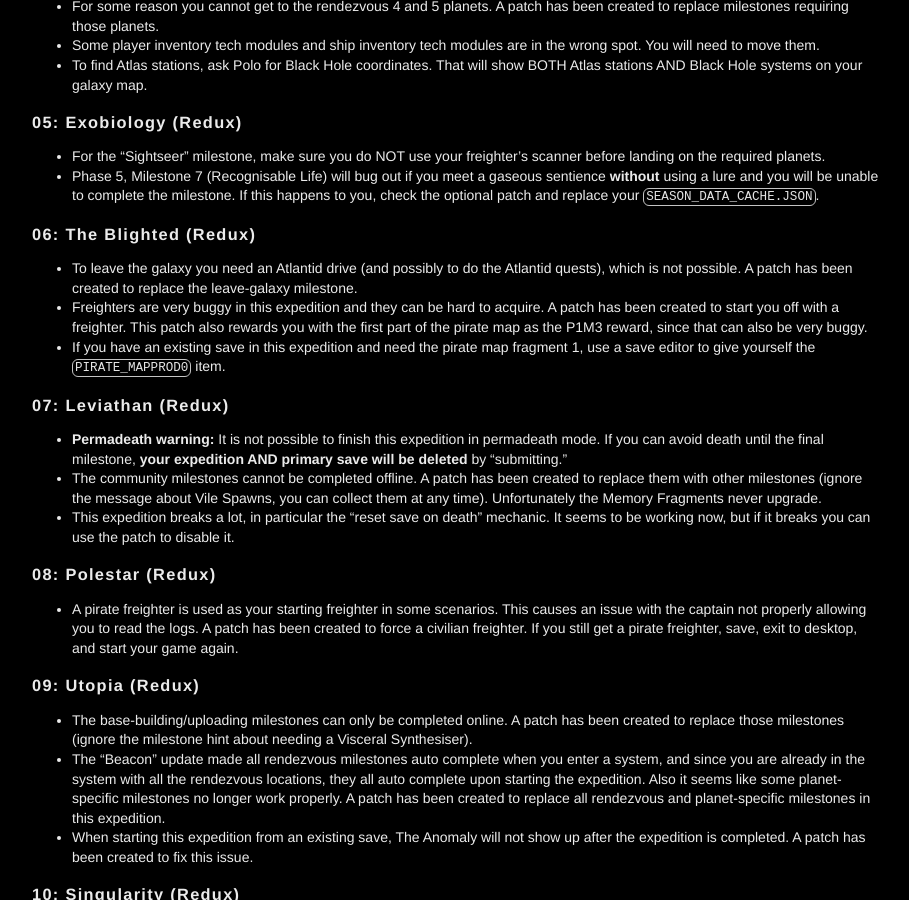
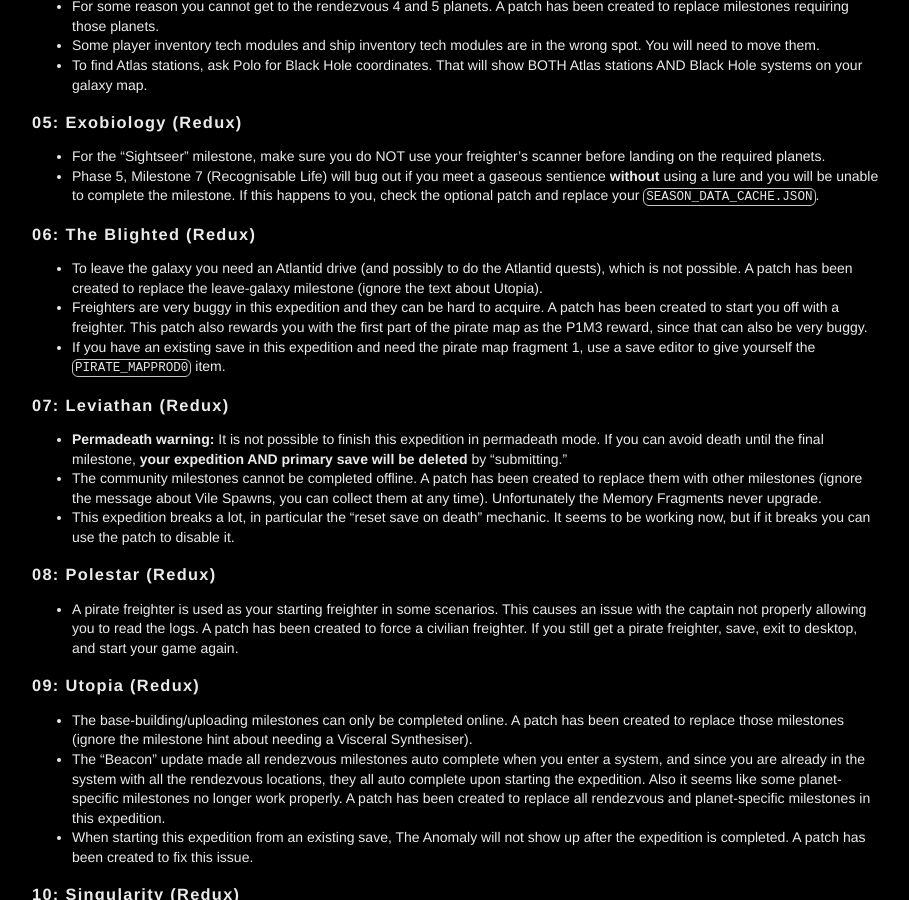
Before and after one commit to cwmonkey/nms-expeditions, a Jekyll site: the page built from index.html, in a window 1280 px wide and 900 px high, scrolled down 1468 px. Shown: the whole window, without its empty margins (183-1092 px from the left). Built offline with Jekyll 4.4.1, drawn with Linux system fonts in a browser that asks for light colours; some web fonts are replaced.

Commit message:
Add a small note about unrelated expedition text
The replacement for the milestone to leave the universe mentions Utopia, so we'll add a note to ignore it for now. May be able to find a better "build a base" milestone somewhere. Spotted in #65.

```diff
--- a/_data/expeditions.yml
+++ b/_data/expeditions.yml
@@ -75,7 +75,7 @@
   json: 06_redux_the_blighted.json
   redux: 1
   notice: >
-          * To leave the galaxy you need an Atlantid drive (and possibly to do the Atlantid quests), which is not possible. A patch has been created to replace the leave-galaxy milestone.
+          * To leave the galaxy you need an Atlantid drive (and possibly to do the Atlantid quests), which is not possible. A patch has been created to replace the leave-galaxy milestone (ignore the text about Utopia).
 
           * Freighters are very buggy in this expedition and they can be hard to acquire. A patch has been created to start you off with a freighter. This patch also rewards you with the first part of the pirate map as the P1M3 reward, since that can also be very buggy.
 
```
